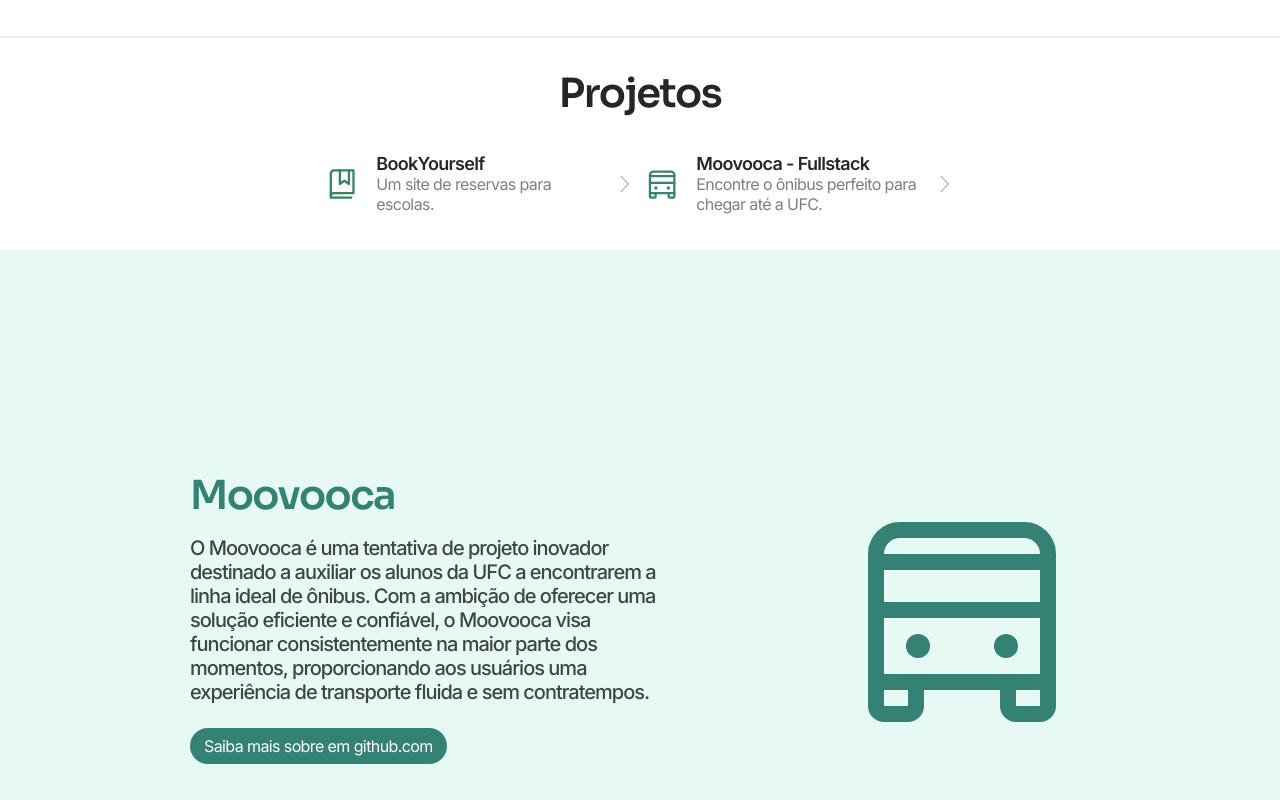
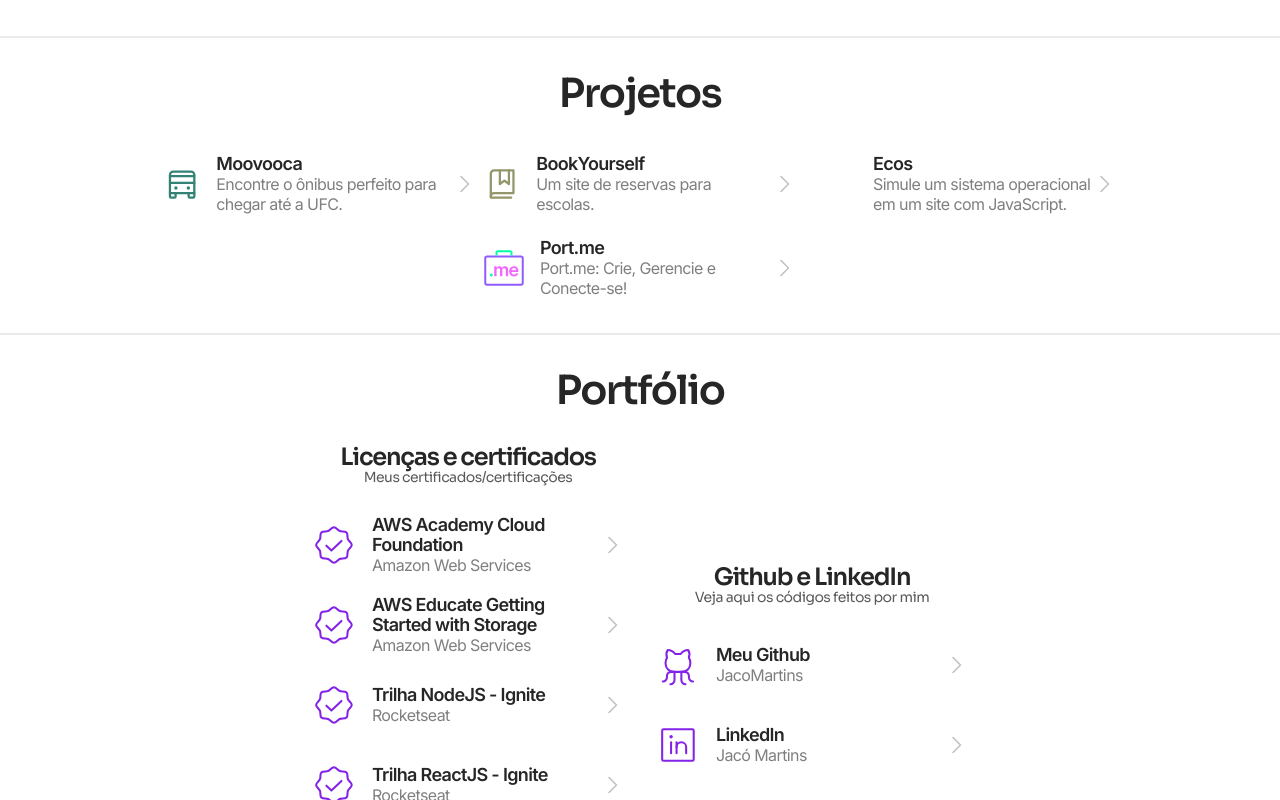
Before and after one commit to JacoMartins/Portfolio, a React (Vite) app in the folder web/: page / in a window 1280 px wide. Shown: the part 2000-2800 px from the top of the page. Built offline with nearby package versions, Linux system fonts and the light colour scheme.

Commit message:
fix: Talvez eu seja um analista computacional amem

```diff
--- a/web/package.json
+++ b/web/package.json
@@ -10,7 +10,8 @@
   "dependencies": {
     "phosphor-react": "^1.4.1",
     "react": "^18.0.0",
-    "react-dom": "^18.0.0"
+    "react-dom": "^18.0.0",
+    "swiper": "^11.1.4"
   },
   "devDependencies": {
     "@types/react": "^18.0.0",
--- a/web/src/components/Header/index.tsx
+++ b/web/src/components/Header/index.tsx
@@ -62,7 +62,6 @@
 }
 
 export function Header({ changeNav, nav, toggleColor, colorScheme }: HeaderProps) {
-
   const [navPlaces, setNavPlaces] = useState<Section[]>(data.sections);
   const [headerPosition, setHeaderPosition] = useState('relative');
 
@@ -75,7 +74,6 @@
       <Content>
         <Logo colorScheme={colorScheme}>jacó<span>.dev</span></Logo>
         <Nav colorScheme={colorScheme}>
-
           <ul>
             <NavIconButton colorScheme={colorScheme} src={NavCloseIcon} alt={"Show"} selected="none" handleClick={() => {
               document.querySelectorAll('ul')[0].className = '';
--- a/web/src/components/IconButton/index.tsx
+++ b/web/src/components/IconButton/index.tsx
@@ -1,4 +1,4 @@
-import { Container } from './styles';
+import { ButtonContainer } from './styles';
 import BookYourselfIcon from '../../assets/images/BookYourself.svg';
 import arrowIcon from '../../assets/images/arrow.svg';
 
@@ -8,9 +8,9 @@
 interface IconButtonProps {
   text: string;
   description: string;
-  image: string;
+  image?: string;
   icon?: ReactNode;
-  link: string;
+  link?: string;
   type: string;
   colorScheme: string | null;
 }
@@ -19,7 +19,7 @@
 
   if (type === 'contact' || type === 'portfolio') {
     return (
-      <Container type={type} colorScheme={colorScheme} onClick={() => { window.open(link) }}>
+      <ButtonContainer type={type} colorScheme={colorScheme} onClick={() => { window.open(link) }}>
         <div>
           {(image === 'Email' && !icon) && <EnvelopeOpen color='#8522E7' weight="light" size={60} />}
           {(image === 'Phone' && !icon) && <Phone color='#8522E7' weight="light" size={60} />}
@@ -37,11 +37,11 @@
 
           {icon && icon}
         </div>
-      </Container>
+      </ButtonContainer>
     )
   } else {
     return(
-      <Container type={type} colorScheme={colorScheme} onClick={() => { window.open(link) }}>
+      <ButtonContainer type={type} colorScheme={colorScheme} onClick={() => { window.open(link) }}>
         <div>
           {!icon && <img src={image}/>}
 
@@ -52,7 +52,7 @@
           </div>
           <CaretRight size={16} weight='regular' color='rgba(0, 0, 0, 0.25)' />
         </div>
-      </Container>
+      </ButtonContainer>
     )
   }
 
--- a/web/src/components/IconButton/styles.ts
+++ b/web/src/components/IconButton/styles.ts
@@ -5,7 +5,7 @@
   colorScheme: string | null;
 }
 
-export const Container = styled.div`
+export const ButtonContainer = styled.div`
   display: flex;
   flex-direction: row;
   justify-content: center;
@@ -24,7 +24,7 @@
     width: 100%;
   }
 
-  .TitleContainer + &{
+  .TitleContainer + & {
     margin-top: 1rem;
   }
 
--- a/web/src/components/Pages/Home/data.tsx
+++ b/web/src/components/Pages/Home/data.tsx
@@ -1,6 +1,6 @@
-import { BookBookmark, Bus } from 'phosphor-react';
-import bookYourselfIcon from '../../../assets/images/BookYourself.svg';
-import ecosIcon from '../../../assets/images/ecosLetter.svg';
+import { BookBookmark, Bus } from "phosphor-react";
+import eclipseLogo from "../../../assets/images/eclipseLogo.svg";
+import portmeLogo from "../../../assets/images/portme40x.svg";
 
 export const frontEndSummary = [
   {
@@ -101,24 +101,6 @@
   }
 ]
 
-export const projects = [
-  {
-    text: 'BookYourself',
-    description: 'Um site de reservas para escolas.',
-    image: bookYourselfIcon,
-    icon: <BookBookmark size={48} weight='regular' color='#2F855A' />,
-    link: '',
-    type: 'projects'
-  },
-  {
-    text: 'Moovooca - Fullstack',
-    description: 'Encontre o ônibus perfeito para chegar até a UFC.',
-    image: ecosIcon,
-    icon: <Bus size={48} weight='regular' color='#338274' />,
-    link: '',
-    type: 'projects'
-  },
-]
 
 export const cert = [
   {
@@ -179,3 +161,30 @@
     type: 'portfolio'
   },
 ]
+
+export const projects = [
+  {
+    text: 'Moovooca',
+    description: 'Encontre o ônibus perfeito para chegar até a UFC.',
+    icon: <Bus size={48} weight='regular' color='#338274' />,
+    type: 'projects'
+  },
+  {
+    text: 'BookYourself',
+    description: 'Um site de reservas para escolas.',
+    icon: <BookBookmark size={48} weight='regular' color='#94956B' />,
+    type: 'projects'
+  },
+  {
+    text: 'Ecos',
+    description: 'Simule um sistema operacional em um site com JavaScript.',
+    image: eclipseLogo,
+    type: 'projects'
+  },
+  {
+    text: 'Port.me',
+    description: 'Port.me: Crie, Gerencie e Conecte-se!',
+    image: portmeLogo,
+    type: 'projects'
+  }
+]
--- a/web/src/components/Pages/Home/index.tsx
+++ b/web/src/components/Pages/Home/index.tsx
@@ -7,7 +7,7 @@
 
 import { IconButton } from '../../IconButton';
 
-import { frontEndSummary, backEndSummary, languagesSummary, UxUiSummary, contacts, projects, cert, prof } from './data';
+import { frontEndSummary, backEndSummary, languagesSummary, UxUiSummary, contacts, cert, prof, projects } from './data';
 import { Logo } from '../../Header/styles';
 import { BookBookmark, Bus } from 'phosphor-react';
 
@@ -19,11 +19,20 @@
   colorScheme: string | null;
 }
 
+export function scrollToSection(sectionId: string, headerId: string) {
+  const sectionElement = document.getElementById(sectionId);
+  const headerElement = document.getElementById(headerId);
+
+  if (sectionElement) {
+    const headerHeight = headerElement ? headerElement.offsetHeight : 0;
+    window.scrollTo(0, sectionElement.offsetTop - headerHeight);
+  } else {
+    console.error(`Section with ID "${sectionId}" not found.`);
+  }
+}
+
+
 export function Page({ name, colorScheme }: PageType) {
-  function handleContactMeClick() {
-    window.scrollTo(0, document.getElementById('contacts')!.offsetTop - (document.querySelectorAll('header')[0].offsetHeight))
-  }
-
   return (
     <PageMain>
       <PresentSection id="home" colorScheme={colorScheme}>
@@ -35,13 +44,13 @@
 
               <div className="textTextContainer">
                 <h2>
-                  Software Engineer
+                  Programmer and Computer Analyst
                 </h2>
                 <span>Fullstack Developer | Javascript | NodeJS | ReactJS | NextJS | PHP | Laravel | Python | Django | Linux</span>
               </div>
 
               <div className="buttonContainer">
-                <a onClick={handleContactMeClick}><button>Entrar em contato</button></a>
+                <a onClick={() => scrollToSection("contacts", "header")}><button>Entrar em contato</button></a>
                 <a href={curriculo}><button>Baixar currículo</button></a>
               </div>
             </div>
@@ -140,7 +149,6 @@
                   description={item.description}
                   image={item.image}
                   icon={item.icon}
-                  link={item.link}
                   type={item.type}
                   colorScheme={colorScheme}
                 />
@@ -149,58 +157,6 @@
           </div>
         </SectionContainer>
       </Section>
-
-      <SubSection id='moovooca' height='40rem' bg={colorScheme === 'light' ? '#e6faf3' : '#131414'} colorScheme={colorScheme}>
-        <Container row="row-reverse">
-          <aside>
-            <Bus size='16rem' weight='regular' color="#338274" />
-            <div className='TextContainer'>
-              <SectionH1 color='#338274'>Moovooca</SectionH1>
-              <SectionH2 color={colorScheme === 'light' ? 'var(--text-light)' : 'var(--text-dark)'}>O Moovooca é uma tentativa de projeto inovador destinado a auxiliar os alunos da UFC a encontrarem a linha ideal de ônibus. Com a ambição de oferecer uma solução eficiente e confiável, o Moovooca visa funcionar consistentemente na maior parte dos momentos, proporcionando aos usuários uma experiência de transporte fluida e sem contratempos.</SectionH2>
-              <Button color='#338274'>Saiba mais sobre em github.com</Button>
-            </div>
-          </aside>
-        </Container>
-      </SubSection>
-
-      <SubSection id='port.me' height='40rem' bg={colorScheme === 'light' ? '#D8B9FF' : '#0c1411'} colorScheme={colorScheme}>
-        <Container row="row">
-          <aside>
-            <img src={portmelogo} alt="Logomarca do Port.me" />
-            <div className='TextContainer'>
-              <SectionH1 color="#8F5CFF">port.me</SectionH1>
-              <SectionH2 color={colorScheme === 'light' ? 'var(--text-light)' : 'var(--text-dark)'}>O BookYourself é uma plataforma destinada a melhora, automatização e gerência de reservas de itens ou ambientes de uma instituição.</SectionH2>
-              <Button color={colorScheme === 'light' ? '#8F5CFF' : '#8F5CFF'}>Saiba mais em github.com</Button>
-            </div>
-          </aside>
-        </Container>
-      </SubSection>
-
-      <SubSection id='moovooca' height='40rem' bg={colorScheme === 'light' ? '#F0FFF4' : '#0c1411'} colorScheme={colorScheme}>
-        <Container row="row">
-          <aside>
-            <Bus size='16rem' weight='regular' color="#38A169" />
-            <div className='TextContainer'>
-              <SectionH1 color="#38A169">Moovooca</SectionH1>
-              <SectionH2 color={colorScheme === 'light' ? 'var(--text-light)' : 'var(--text-dark)'}></SectionH2>
-              <Button color={colorScheme === 'light' ? '#38A169' : '#2F855A'}>Saiba mais em github.com</Button>
-            </div>
-          </aside>
-        </Container>
-      </SubSection>
-
-      <SubSection id='bookyourself' height='40rem' bg={colorScheme === 'light' ? '#F0FFF4' : '#0c1411'} colorScheme={colorScheme}>
-        <Container row="row">
-          <aside>
-            <BookBookmark size='16rem' weight='regular' color="#38A169" />
-            <div className='TextContainer'>
-              <SectionH1 color="#38A169">BookYourself</SectionH1>
-              <SectionH2 color={colorScheme === 'light' ? 'var(--text-light)' : 'var(--text-dark)'}>O BookYourself é uma plataforma destinada a melhora, automatização e gerência de reservas de itens ou ambientes de uma instituição.</SectionH2>
-              <Button color={colorScheme === 'light' ? '#38A169' : '#2F855A'}>Saiba mais em github.com</Button>
-            </div>
-          </aside>
-        </Container>
-      </SubSection>
 
       <AbilitiesSection id="portfolio" colorScheme={colorScheme}>
         <SectionContainer>
--- /dev/null
+++ b/web/src/components/Pages/Projects/data.tsx
@@ -0,0 +1,32 @@
+import { BookBookmark, Bus } from 'phosphor-react';
+import bookYourselfIcon from '../../../assets/images/BookYourself.svg';
+import eclipseLogo from '../../../assets/images/eclipseLogo.svg';
+import portmeLogo from '../../../assets/images/portme40x.svg';
+
+export const projects = [
+    {
+        text: 'BookYourself',
+        description: 'Um site de reservas para escolas.',
+        image: bookYourselfIcon,
+        icon: <BookBookmark size={48} weight='regular' color='#2F855A' />,
+        type: 'projects'
+    },
+    {
+        text: 'Moovooca',
+        description: 'Encontre o ônibus perfeito para chegar até a UFC.',
+        icon: <Bus size={48} weight='regular' color='#338274' />,
+        type: 'projects'
+    },
+    {
+        text: 'Ecos',
+        description: 'Um site que simula um sistema operacional, feito para aperfeiçoar meus conhecimentos em Javascript.',
+        image: eclipseLogo,
+        type: 'projects'
+    },
+    {
+        text: 'Port.me',
+        description: 'Port.me: Crie, Gerencie e Conecte-se!',
+        image: portmeLogo,
+        type: 'projects'
+    }
+]
```
Also changed, not shown: web/src/components/Pages/Projects/index.tsx (added, +66 -0 lines), web/src/assets/images/eclipselogo.svg (added), web/src/components/Pages/Home/styles.ts (line endings or trailing spaces), web/src/components/Pages/Projects/styles.tsx (added), 1 other file (tests, documents, lock files or other folders).
